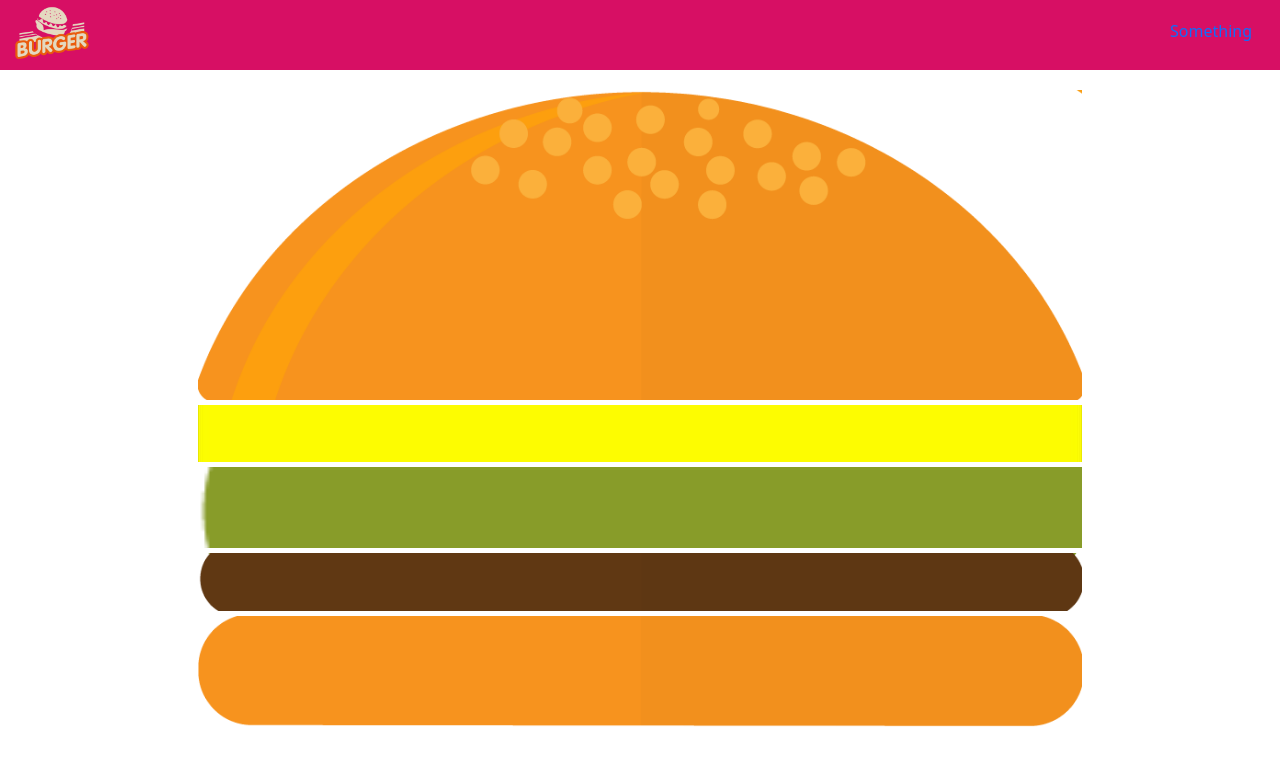
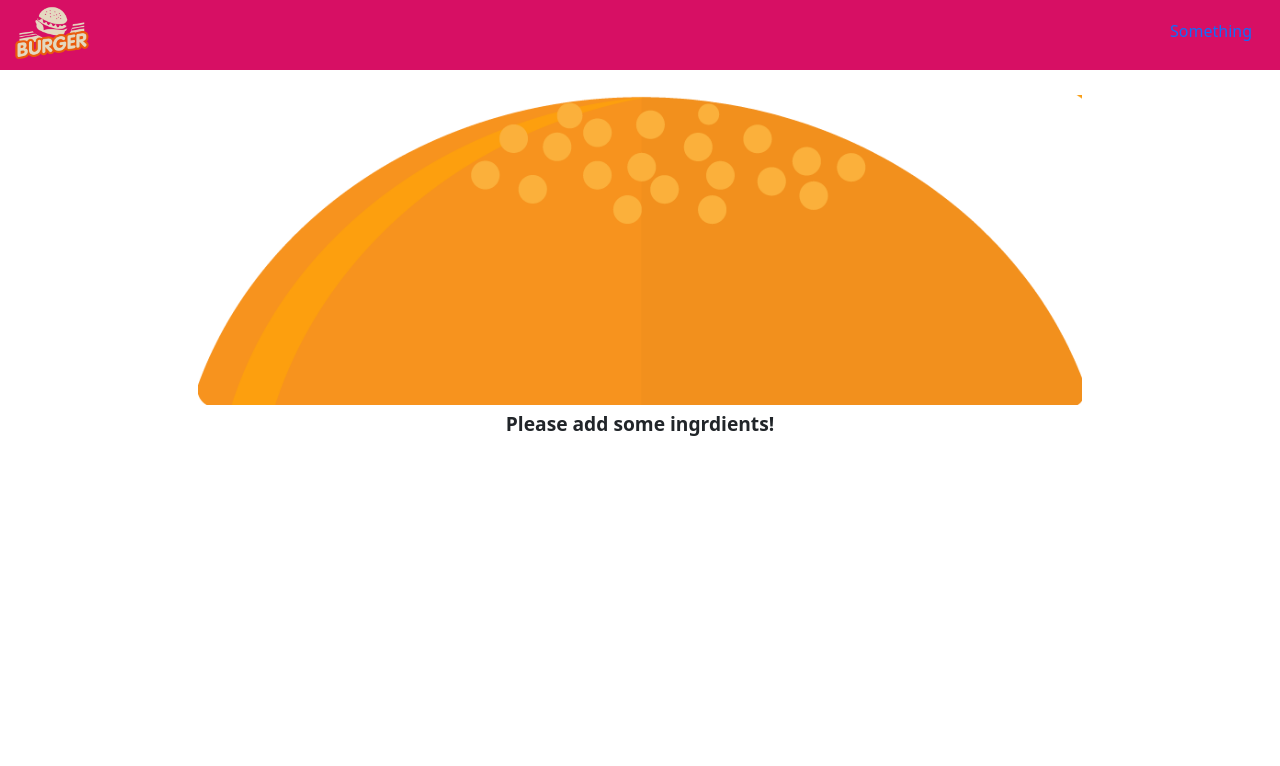
Before and after one commit to Rafid41/React_project-2_Burger_Builder_project, a React (Create React App) app: page / in a window 1280 px wide. Shown: the top 766 px of the page. Built offline with nearby package versions, Linux system fonts and the light colour scheme.

Commit message:
add ingredient dynamically

```diff
--- /dev/null
+++ b/src/Components/BurgerBuilder/Burger/Burger.css
@@ -0,0 +1,21 @@
+/* src\Components\BurgerBuilder\Burger\Burger.css */
+
+.Burger {
+    width: 100%;
+    margin: auto;
+    height: 350px;
+    overflow-y: scroll; /* pic overflow korle scroll korbe */
+    text-align: center;
+    font-weight: bold;
+    font-size: 1.2rem;
+}
+
+.Burger::-webkit-scrollbar {
+    display: none;
+}
+
+/* Hide scrollbar for IE, edge and firefox */
+.Burger {
+    -ms-overflow-style: none; /* IE and Edge */
+    scrollbar-width: none; /* firefox */
+}
--- a/src/Components/BurgerBuilder/Burger/Burger.js
+++ b/src/Components/BurgerBuilder/Burger/Burger.js
@@ -1,14 +1,37 @@
 // src\Components\BurgerBuilder\Burger\Burger.js
 import React from "react";
 import Ingredient from "../Ingredient/Ingredient";
+import "./Burger.css";
 
 const Burger = (props) => {
+    let ingredientArr = props.ingredients.map((item) => {
+        // proti iteration e amount er count joto hbe, array size toto hbe
+        let amountArr = [...Array(item.amount).keys()];
+
+        // eita diye proti ammountArr k abar full iteration kora
+        return amountArr.map((_) => {
+            //  for(auto _:amountArr) //c++
+            return <Ingredient type={item.type} key={Math.random()} />;
+        });
+    });
+
+    //reduce fn proti array k concat kore 1ta array te convert korbe
+    // eta use kora hoise chk korte j array er total size 0 kina. mane kono ingredient e nai
+    ingredientArr = ingredientArr.reduce((arr, element) => {
+        return arr.concat(element);
+    }, []);
+
+    if (ingredientArr.length === 0) {
+        ingredientArr = <p>Please add some ingrdients!</p>;
+    }
+
+
+
     return (
-        <div>
+        <div className="Burger">
             <Ingredient type="bread-top" />
-            <Ingredient type="cheese" />
-            <Ingredient type="salad" />
-            <Ingredient type="meat" />
+            {/* ingredient type and oto amount print hbe */}
+            {ingredientArr}
             <Ingredient type="bread-bottom" />
         </div>
     );
--- a/src/Components/BurgerBuilder/BurgerBuilder.js
+++ b/src/Components/BurgerBuilder/BurgerBuilder.js
@@ -4,10 +4,21 @@
 import Burger from "./Burger/Burger";
 
 export default class BurgerBuilder extends Component {
+    state = {
+        // ingredients er "type" hbe ingrdients.js er switch-case er case name
+        ingredients: [
+            // amount means ei type koyta count thakbe, amount joto thakbe, totobar call korte hbe
+            //  soja kothay c++: map[type] = amount
+            { type: "salad", amount: 0 },
+            { type: "cheese", amount: 0 },
+            { type: "meat", amount: 0 },
+        ],
+    };
+
     render() {
         return (
             <div>
-                <Burger />
+                <Burger ingredients={this.state.ingredients} />
             </div>
         );
     }
```
